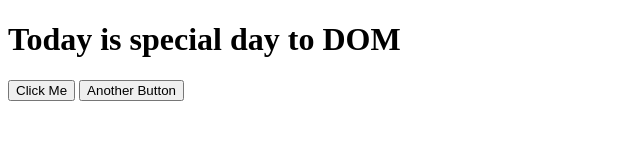
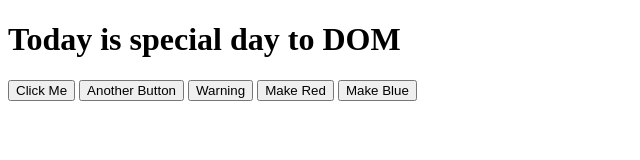
Before and after one commit to P-Hemal/JS-Dom-Events, a plain HTML site: page index.html in a window 1280 px wide. Shown: the whole page, without its empty margins (0-640 px from the left). Drawn offline with Linux system fonts and the light colour scheme.

Commit message:
call from function

```diff
--- a/Js/events.js
+++ b/Js/events.js
@@ -1 +1,5 @@
 console.log('This is separate Js file')
+// Option 2 : add onclick function.
+function makeRed(){
+    document.body.style.backgroundColor = 'red';
+}
--- a/index.html
+++ b/index.html
@@ -9,6 +9,12 @@
     <h1>Today is special day to DOM</h1>
     <button onclick="console.log('do not click')">Click Me</button>
     <button onclick="console.log('I`m busy now')">Another Button</button>
+    <button onclick="document.body.style.backgroundColor='yellow'">Warning</button>
+    <button onclick="makeRed()">Make Red</button>
+    <button>Make Blue</button>
     <script src="Js/events.js"></script>
+    <script>
+
+    </script>
 </body>
 </html>
```
